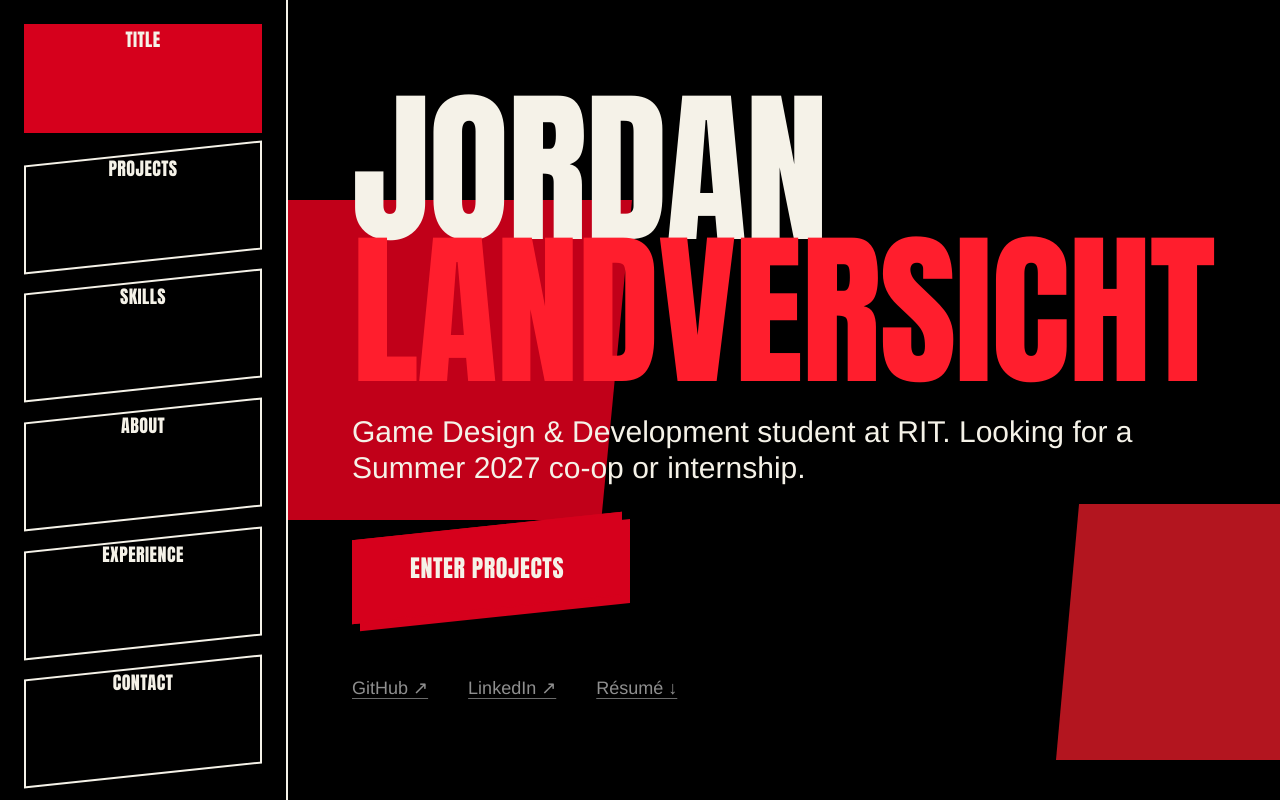
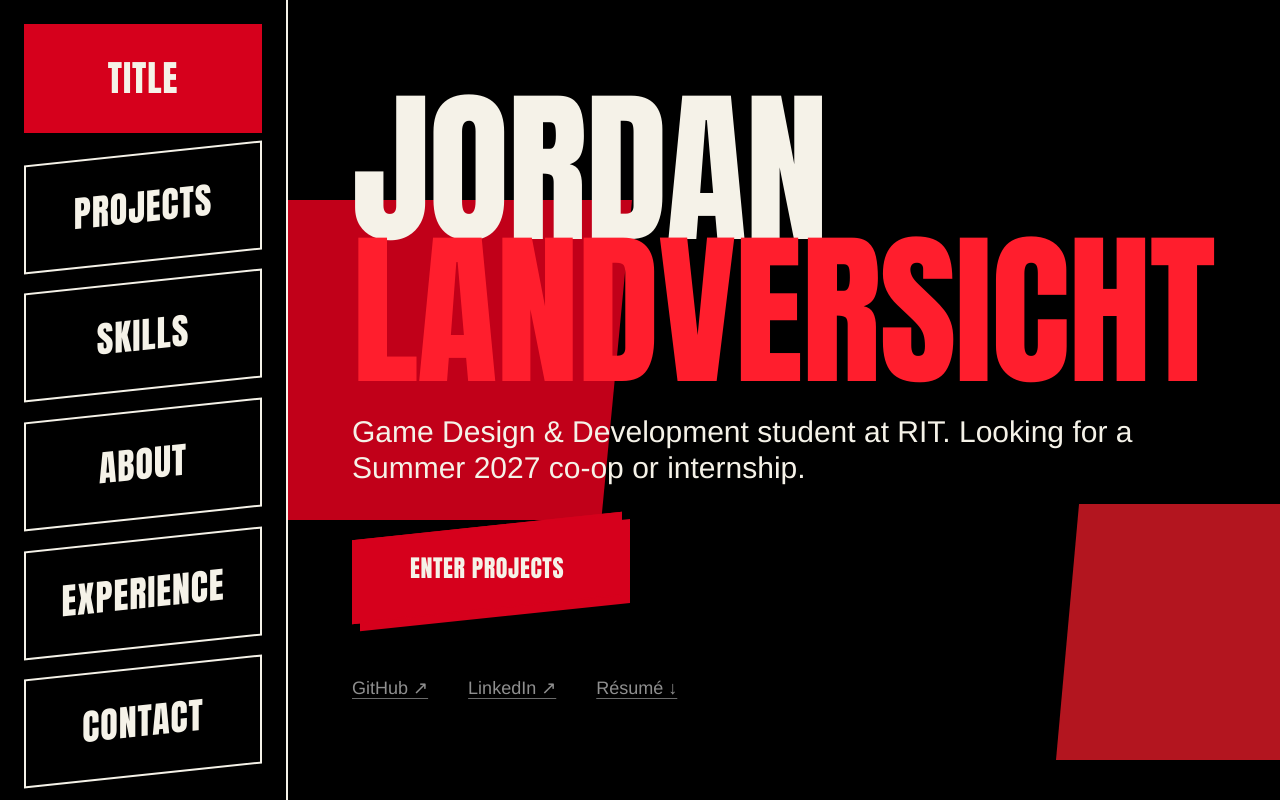
Before and after one commit to Jland2306/Jordan-Landversicht-Portfolio, a React (Vite) app: page / in a window 1280 px wide. Built offline with nearby package versions, Linux system fonts and the light colour scheme; a web font is replaced by a local one.

Commit message:
more changes

```diff
--- a/src/components/Nav.tsx
+++ b/src/components/Nav.tsx
@@ -38,7 +38,8 @@ export default function Nav() {
               end={route.path === '/'}
               className={({ isActive }) =>
                 [
-                  'nav-tab h-12 w-full items-center justify-center border-2 text-center font-display text-[0.6rem] uppercase tracking-wide md:h-full md:text-base lg:text-lg',
+                  'nav-tab h-12 w-full items-center justify-center border-2 text-center font-display font-bold uppercase tracking-wide',
+                  'text-[0.6rem] md:h-full md:text-2xl lg:text-3xl xl:text-4xl',
                   'transition-colors duration-150',
                   isActive
                     ? 'nav-tab-active border-red bg-red text-paper'
@@ -46,9 +47,12 @@ export default function Nav() {
                 ].join(' ')
               }
             >
-              <span className="nav-tab-content flex h-full w-full items-center justify-center">
-                {route.label}
-              </span>
+              {/* No counter-skew here (unlike the shared .nav-tab-content buttons
+                  elsewhere): the label should inherit the tab's own skew when
+                  inactive and only go upright when the active tab's own skew
+                  is removed, per the request that inactive labels visibly
+                  lean with the tab and snap straight only when selected. */}
+              <span className="flex h-full w-full items-center justify-center">{route.label}</span>
             </NavLink>
           </li>
         ))}
```
